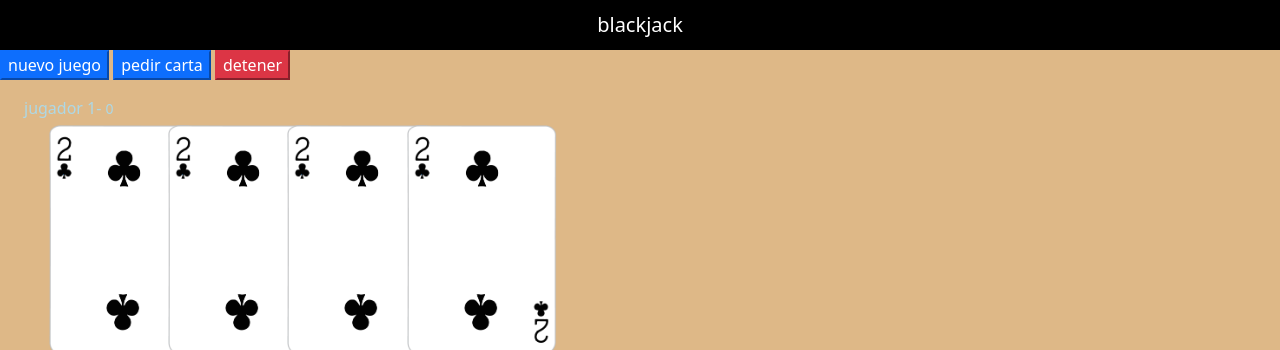
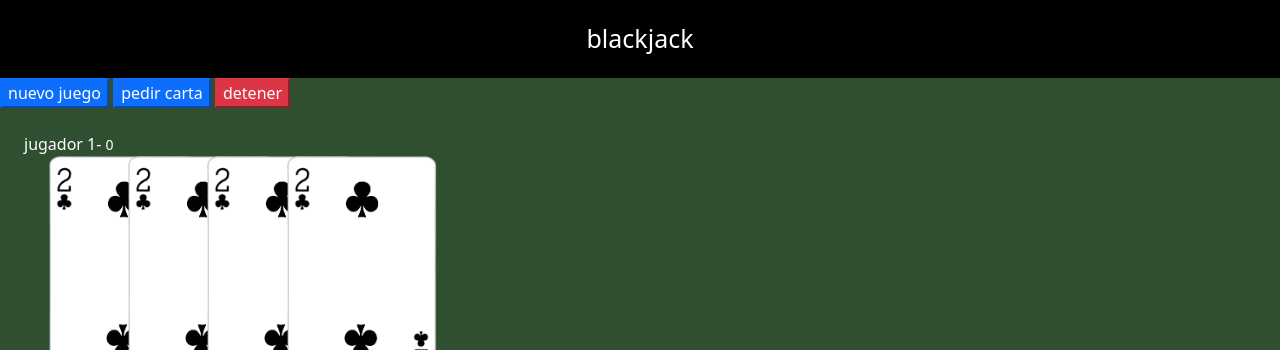
Before and after one commit to melvin01RD/juego-blackjack, a plain HTML site: page blackjack/index.html in a window 1280 px wide. Shown: the top 350 px of the page. Drawn offline with nearby package versions, Linux system fonts and the light colour scheme.

Commit message:
Update estilos.css

```diff
--- a/blackjack/assets/css/estilos.css
+++ b/blackjack/assets/css/estilos.css
@@ -1,52 +1,25 @@
-
-
-html,body{
-    margin:0px;
-    background-color: burlywood;
-    color: lightblue;
-}
-.titulo{
-    text-align: center;
-    background-color:black;
+html, body {
+    margin: 0px;
+    background-color: #2F4F30;
     color: white;
-    padding: 10px;
-    font-size: 20px;
 }
 
 
-.carta{
+.titulo {
+    text-align: center;
+    background-color: black;
+    color: white;
+    padding: 20px;
+    font-size: 25px;
+}
 
-    position:relative;
+.carta {
+    position: relative;
     width: 150px;
-    height: 230px;
-    left:100px;
-    right:500px;
-    margin-top: 5px;
-    margin-right: 40px;
+    left: 100px;
     margin-left: -75px;
 }
 
-#jugador-carta{
-    position: center;
-    margin-top: 5px;
-    padding: 10px;
-    padding:5%;
-
+#computadora-cartas, #jugador-cartas {
+    height: 240px;
 }
-
-.player-1{
-    margin:auto;
-    margin-right: 10px;
-
-
-}
-
-#computadora-cartas,#jugador-cartas{
-height: 240px;
-width: auto;
-padding:10%,10px,10px
-}
-
-.computadora-cartas{
-    padding-right: 10px;
-}
```
